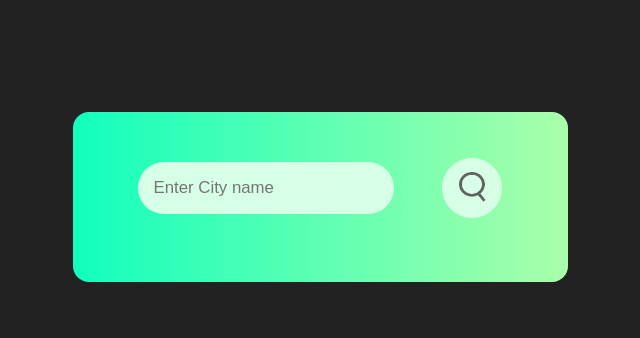
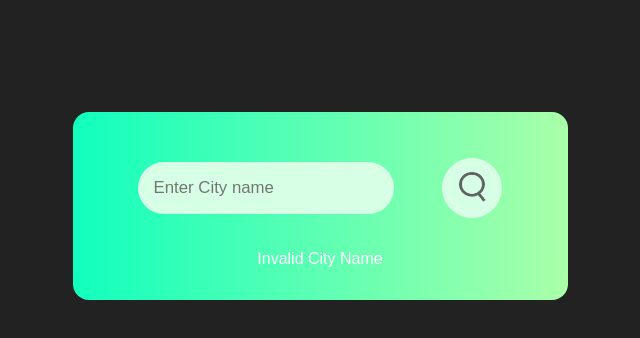
Before and after one commit to gauravudasi2000/javascript-weather-app, a plain HTML site: page index.html in a window 1280 px wide. Shown: the whole page, without its empty margins (320-960 px from the left). Drawn offline with Linux system fonts and the light colour scheme.

Commit message:
Update index.html

```diff
--- a/index.html
+++ b/index.html
@@ -11,6 +11,9 @@
         <div class="search">
             <input type="text" placeholder = "Enter City name" spellcheck = "false">
             <button><img src="images/search.png"></button>
+        </div>
+        <div class="error">
+            <p>Invalid City Name</p>
         </div>
         <div class="weather">
             <img src="images/rain.png" class="weather-icon">
@@ -38,3 +41,8 @@
     <script src="script.js"></script>
 </body>
 </html>
+    </div>
+
+    <script src="script.js"></script>
+</body>
+</html>
```
